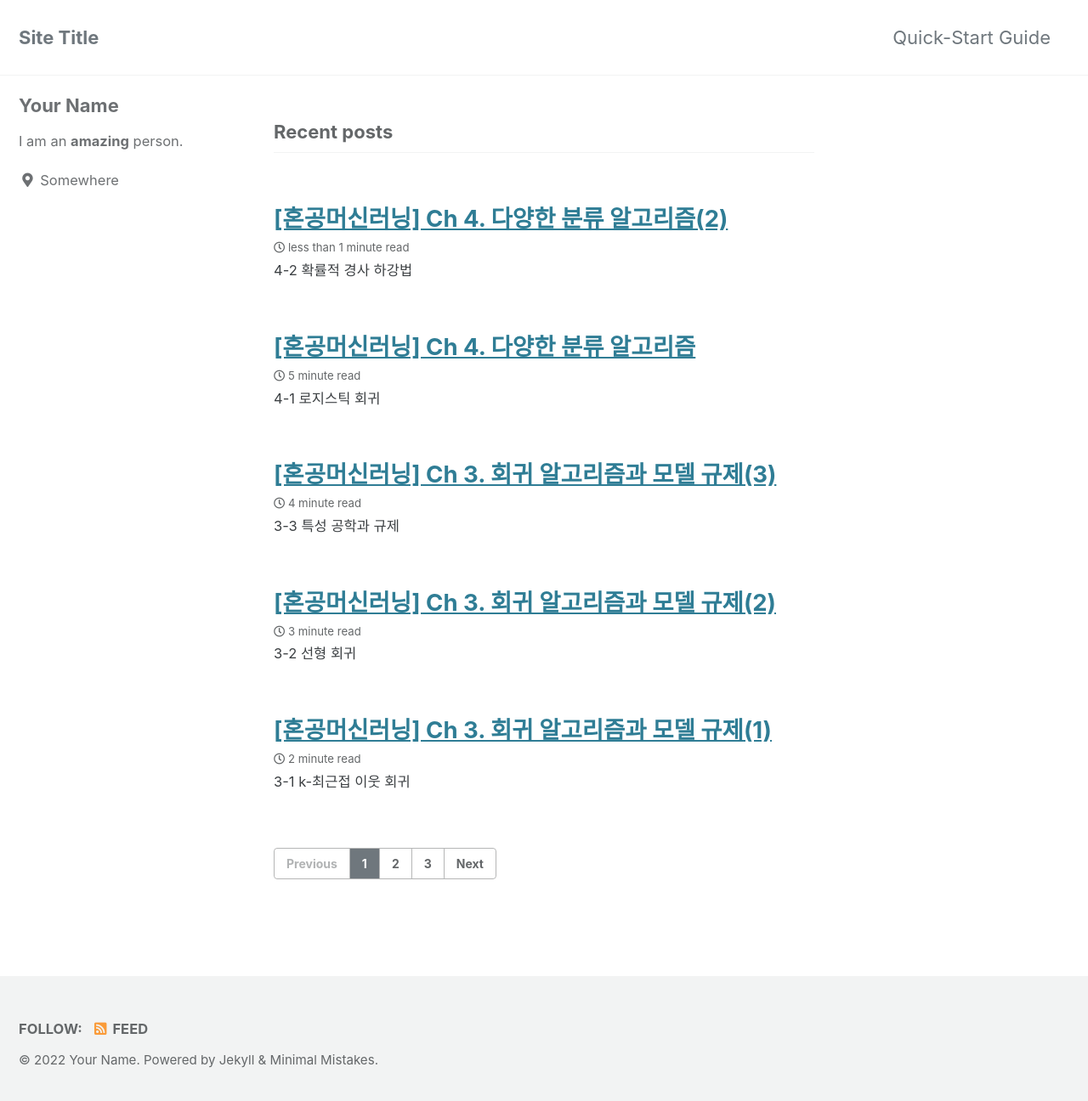
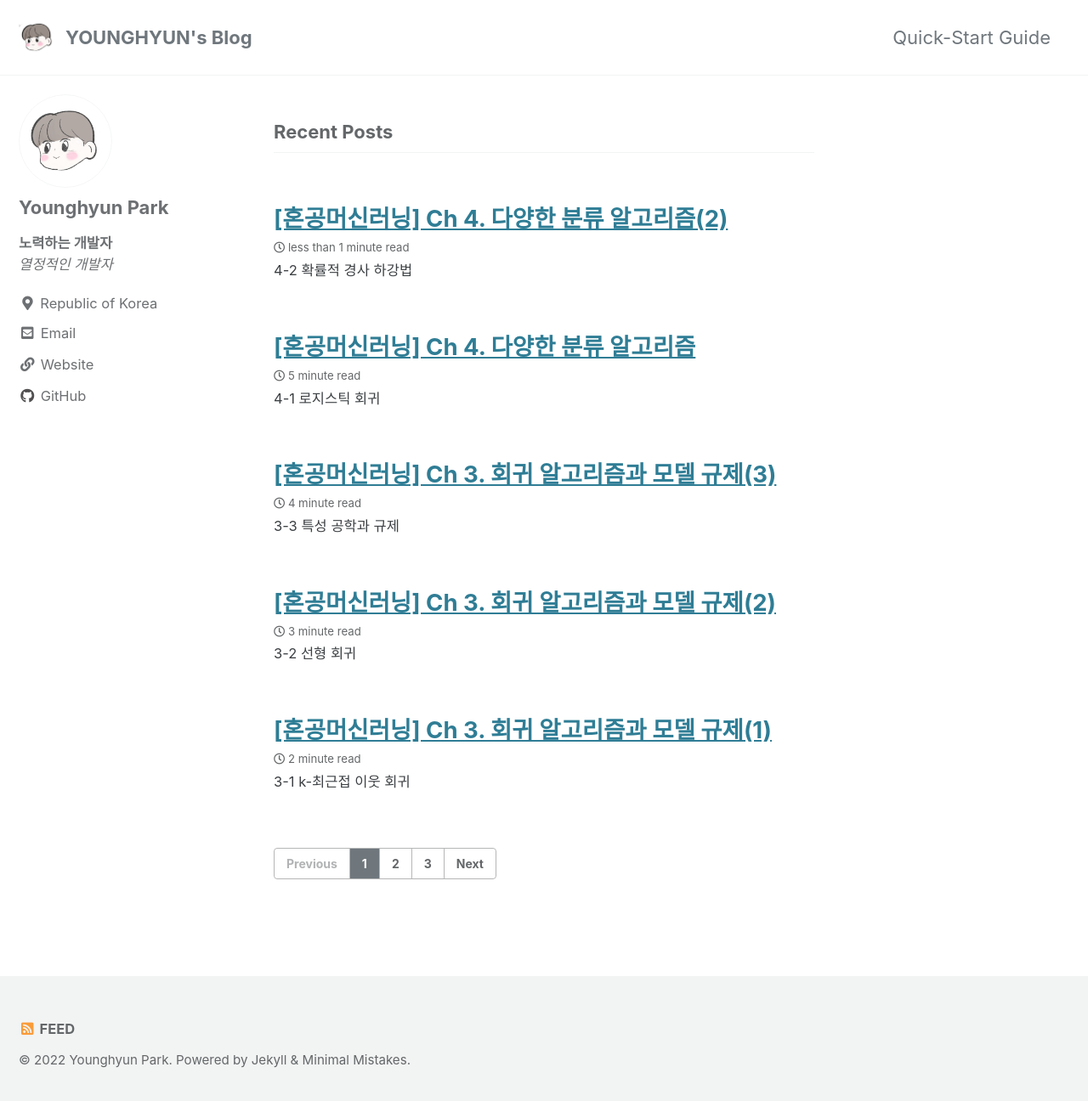
Before and after one commit to yhp2205/yhp2205.github.io, a Jekyll site: the page built from index.html, in a window 1280 px wide and 1303 px high. Shown: the top 1296 px of the window at 85% size. Built offline with Jekyll 4.4.1, drawn with Linux system fonts in a browser that asks for light colours; cached includes are drawn as plain includes; the list of posts is cut into pages by our own code.

Commit message:
config modify

```diff
--- a/_config.yml
+++ b/_config.yml
@@ -15,22 +15,22 @@
 minimal_mistakes_skin    : "default" # "air", "aqua", "contrast", "dark", "dirt", "neon", "mint", "plum", "sunrise"
 
 # Site Settings
-locale                   : "en-US"
-title                    : "Site Title"
+locale                   : "en-KR"
+title                    : "YOUNGHYUN's Blog"
 title_separator          : "-"
 subtitle                 : # site tagline that appears below site title in masthead
-name                     : "Your Name"
-description              : "An amazing website."
+name                     : "Younghyun Park"
+description              : "노력하는 흔적 남기기"
 url                      : # the base hostname & protocol for your site e.g. "https://mmistakes.github.io"
 baseurl                  : # the subpath of your site, e.g. "/blog"
-repository               : # GitHub username/repo-name e.g. "mmistakes/minimal-mistakes"
-teaser                   : # path of fallback teaser image, e.g. "/assets/images/500x300.png"
-logo                     : # path of logo image to display in the masthead, e.g. "/assets/images/88x88.png"
+repository               : "yhp2205/yhp2205.github.io" # GitHub username/repo-name e.g. "mmistakes/minimal-mistakes"
+teaser                   : "/assets/images/main.jpg" # path of fallback teaser image, e.g. "/assets/images/500x300.png"
+logo                     : "/assets/images/main.jpg" # path of logo image to display in the masthead, e.g. "/assets/images/88x88.png"
 masthead_title           : # overrides the website title displayed in the masthead, use " " for no title
 # breadcrumbs            : false # true, false (default)
 words_per_minute         : 200
 comments:
-  provider               : # false (default), "disqus", "discourse", "facebook", "staticman", "staticman_v2", "utterances", "giscus", "custom"
+  provider               : "giscus" # false (default), "disqus", "discourse", "facebook", "staticman", "staticman_v2", "utterances", "giscus", "custom"
   disqus:
     shortname            : # https://help.disqus.com/customer/portal/articles/466208-what-s-a-shortname-
   discourse:
@@ -44,9 +44,9 @@ comments:
     theme                : # "github-light" (default), "github-dark"
     issue_term           : # "pathname" (default)
   giscus:
-    repo_id              : # Shown during giscus setup at https://giscus.app
-    category_name        : # Full text name of the category
-    category_id          : # Shown during giscus setup at https://giscus.app
+    repo_id              : "yhp2205/yhp2205.github.io" # Shown during giscus setup at https://giscus.app
+    category_name        : "General" # Full text name of the category
+    category_id          : "DIC_kwDOHMtHn84COzg6" # Shown during giscus setup at https://giscus.app
     discussion_term      : # "pathname" (default), "url", "title", "og:title"
     reactions_enabled    : # '1' for enabled (default), '0' for disabled
     theme                : # "light" (default), "dark", "dark_dimmed", "transparent_dark", "preferred_color_scheme"
@@ -102,18 +102,18 @@ analytics:
 
 # Site Author
 author:
-  name             : "Your Name"
-  avatar           : # path of avatar image, e.g. "/assets/images/bio-photo.jpg"
-  bio              : "I am an **amazing** person."
-  location         : "Somewhere"
+  name             : "Younghyun Park"
+  avatar           : "/assets/images/main.jpg" # path of avatar image, e.g. "/assets/images/bio-photo.jpg"
+  bio              : "**노력하는 개발자**<br>*열정적인 개발자*"
+  location         : "Republic of Korea"
   email            :
   links:
     - label: "Email"
       icon: "fas fa-fw fa-envelope-square"
-      # url: "mailto:your.name@email.com"
+      url: "mailto:yhp2205@gmail.com"
     - label: "Website"
       icon: "fas fa-fw fa-link"
-      # url: "https://your-website.com"
+      url: "https://yhp2205.github.io"
     - label: "Twitter"
       icon: "fab fa-fw fa-twitter-square"
       # url: "https://twitter.com/"
@@ -122,7 +122,7 @@ author:
       # url: "https://facebook.com/"
     - label: "GitHub"
       icon: "fab fa-fw fa-github"
-      # url: "https://github.com/"
+      url: "https://github.com/yhp2205"
     - label: "Instagram"
       icon: "fab fa-fw fa-instagram"
       # url: "https://instagram.com/"
```
